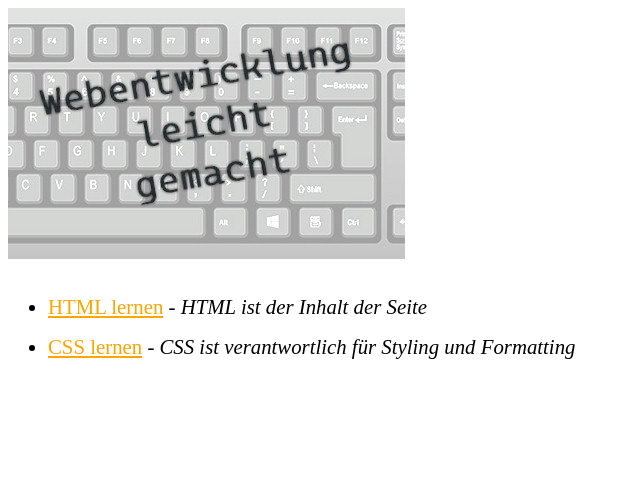
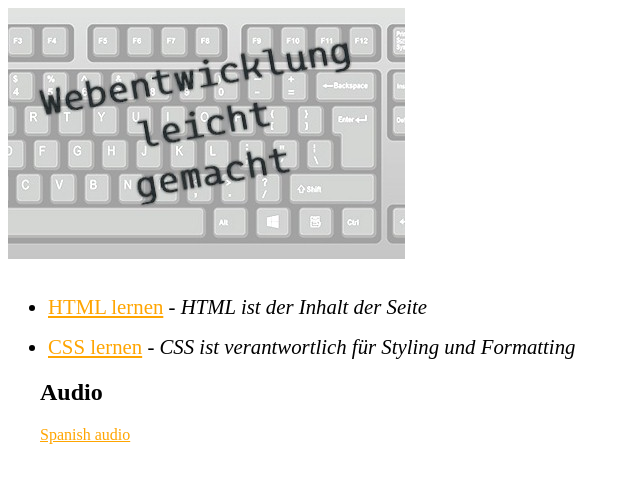
Before and after one commit to edwardtanguay/wlg001, a plain HTML site: page index.html in a window 1280 px wide. Shown: the whole page, without its empty margins (0-640 px from the left). Drawn offline with Linux system fonts and the light colour scheme.

Commit message:
added audio

```diff
--- a/css/main.css
+++ b/css/main.css
@@ -15,3 +15,11 @@ li {
 ul {
     margin-top: 2rem;
 }
+
+h2 {
+    margin-left: 2rem;
+}
+
+p {
+    margin-left: 2rem;
+}
--- a/index.html
+++ b/index.html
@@ -14,5 +14,8 @@
         <li><a href="https://www.w3schools.com/html">HTML lernen</a> <span class="description">- HTML ist der Inhalt der Seite</span></li>
         <li><a href="https://www.w3schools.com/css">CSS lernen</a> <span class="description">- CSS ist verantwortlich für Styling und Formatting</span></li>
     </ul>
+
+    <h2>Audio</h2>
+    <p><a href="media/spanish.mp3">Spanish audio</a></p>
 </body>
 </html>
```
Also changed, not shown: dev/notes.txt, 1 other file.
